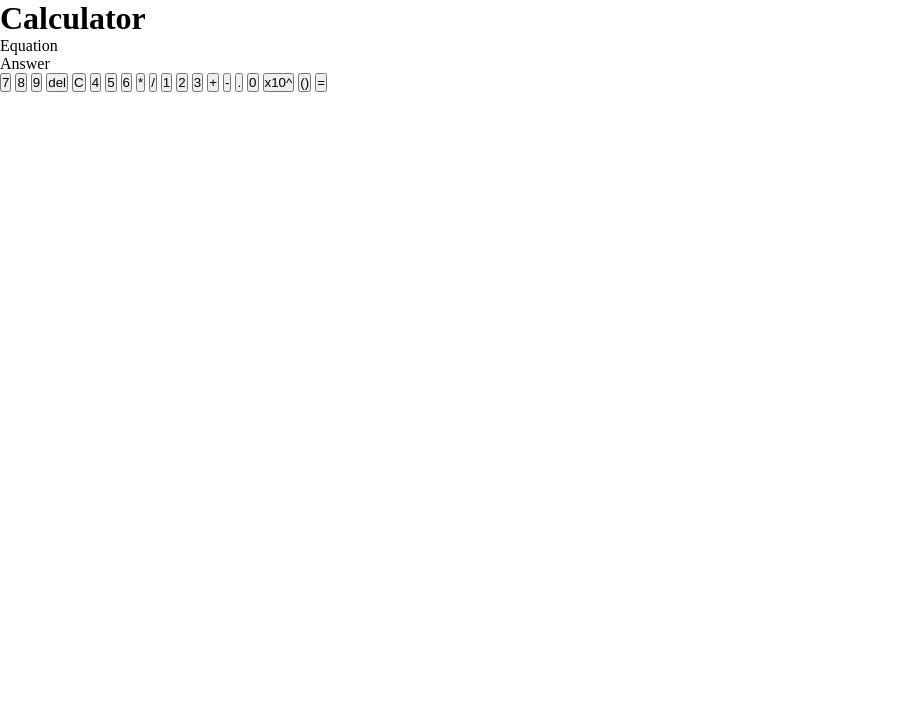
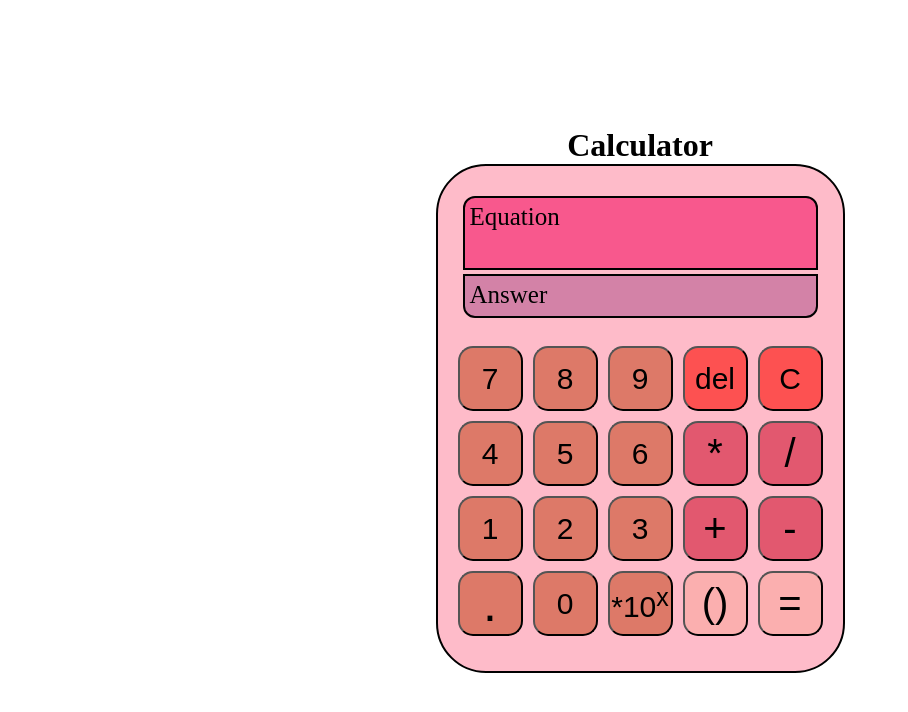
Before and after one commit to ShubhamJain17r/WebDev-Weekly-Projects, a plain HTML site: page Calculator/index.html in a window 1280 px wide. Shown: the whole page, without its empty margins (0-908 px from the left). Drawn offline with Linux system fonts and the light colour scheme.

Commit message:
Completed the html and css file

```diff
--- a/Calculator/index.html
+++ b/Calculator/index.html
@@ -27,9 +27,9 @@
             <button class = "num">3</button>
             <button class = "operand" id = "add">+</button>
             <button class = "operand" id = "subtract">-</button>
-            <button class = "num">.</button>
+            <button class = "num" id = "decimal">.</button>
             <button class = "num">0</button>
-            <button class = "num" id = "tens-power">x10^</button>
+            <button class = "num" id = "tens-power">*10<sup>x</sup></sup></button>
             <button class = "misc" id = "parenthesis">()</button>
             <button class = "misc" id = "equal">=</button>
         </div>
--- a/Calculator/style.css
+++ b/Calculator/style.css
@@ -1,4 +1,83 @@
-*{
+* {
     margin: 0;
     padding: 0;
 }
+
+body {
+    display: flex;
+    flex-direction: column;
+    align-items: center;
+    justify-content: center;
+    height: 100vh;
+    width: 100vw;
+}
+
+.calc-frame {
+    background-color: rgba(254, 120, 147, 0.5);
+    display: flex;
+    flex-direction: column;
+    padding: 10px;
+    border: 2px solid black;
+    box-sizing: border-box;
+    border-radius: 50px;
+}
+
+.calc-frame>* {
+    flex: 1;
+    min-width: 150px;
+    padding: 5px;
+    font-size: 25px;
+}
+
+.equation {
+    background-color: rgb(248, 88, 141);
+    border: 2px solid black;
+    min-height: 60px;
+    border-top-left-radius: 12px;
+    border-top-right-radius: 12px;
+    margin: 20px 15px 2px 15px;
+}
+
+.answer {
+    background-color: rgb(211, 130, 167);
+    border: 2px solid black;
+    min-height: 30px;
+    border-bottom-left-radius: 12px;
+    border-bottom-right-radius: 12px;
+    margin: 2px 15px 20px 15px;
+}
+
+.input {
+    margin: 3px 5px 20px 5px;
+    /* background-color: bisque; */
+    /* border: 2px solid black; */
+    display: grid;
+    grid-template-columns: repeat(5, 1fr);
+    gap: 10px;
+
+}
+
+.input>* {
+    min-width: 65px;
+    min-height: 65px;
+    border-radius: 15px;
+    font-size: 30px;
+}
+.num{
+    background-color: rgb(221, 121, 104);
+}
+#decimal {
+    font-size: 50px;
+}
+.del{
+    background-color: rgb(253, 81, 81);
+}
+.operand {
+    font-size: 40px;
+    background-color: rgb(226, 88, 111);
+}
+
+.misc {
+    font-size: 40px;
+    background-color: rgb(251, 175, 175);
+}
```
Also changed, not shown: 1 other file.
